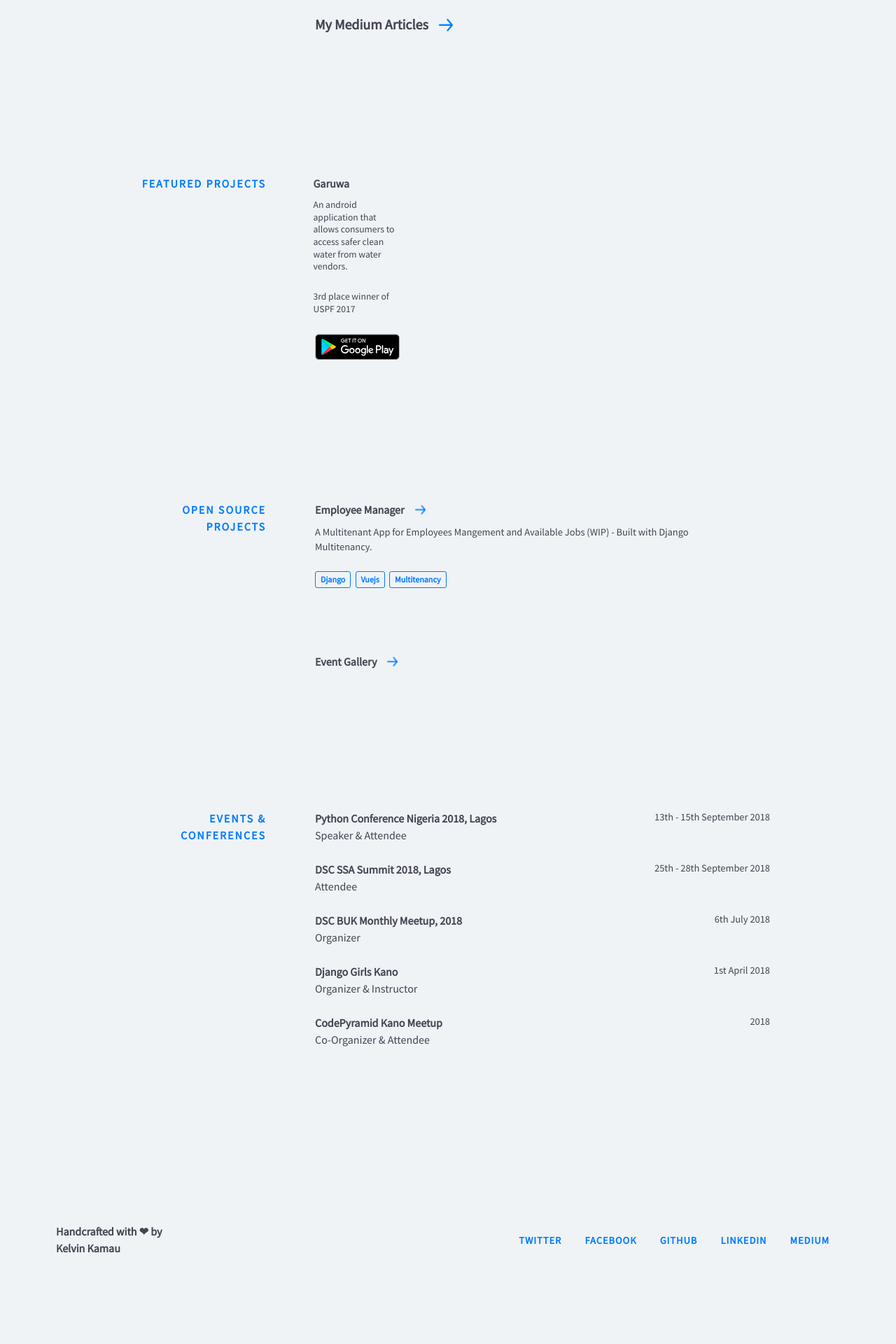
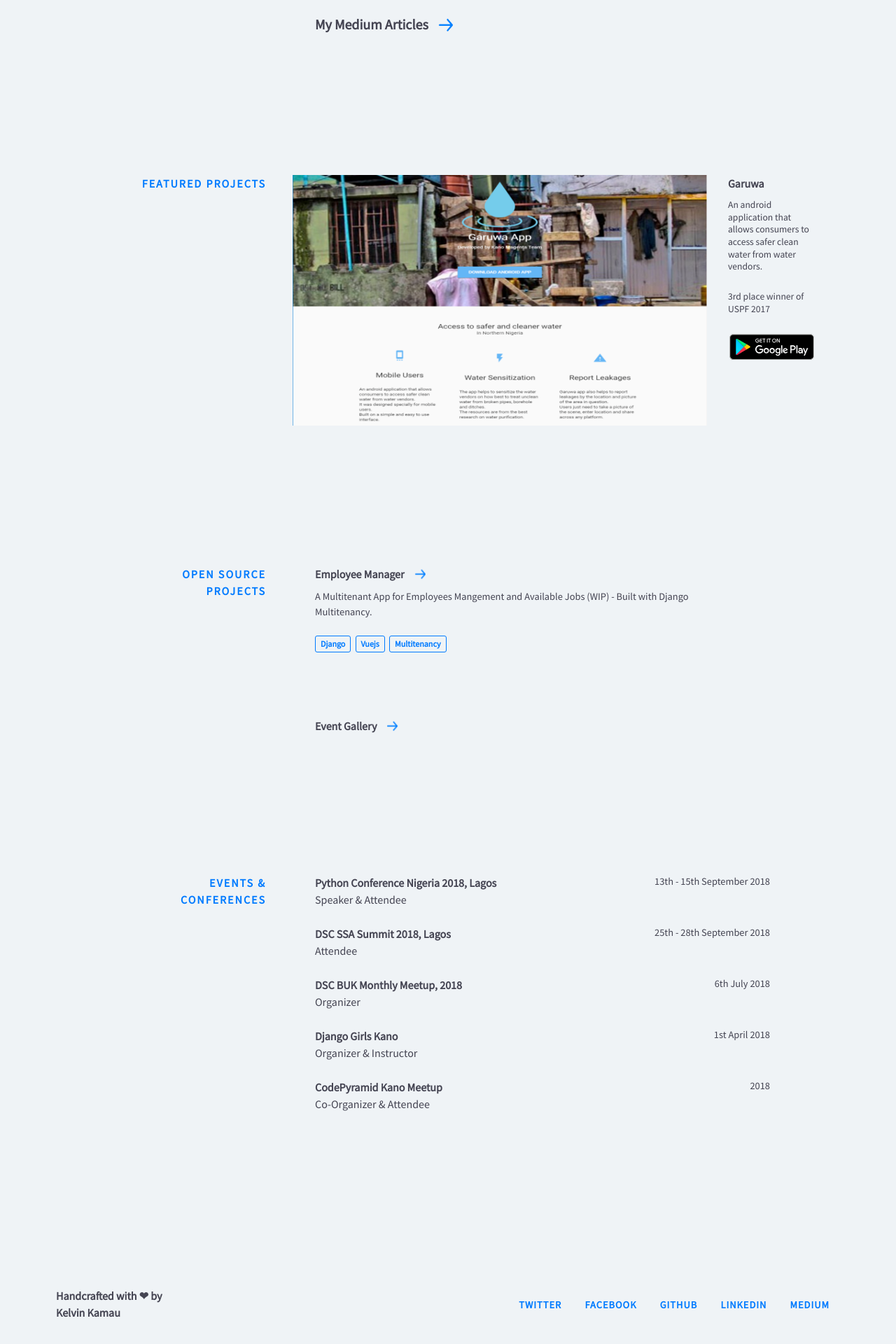
Before and after one commit to Timtech4u/timtech4u.github.io, a Jekyll site: the page built from index.html, in a window 1280 px wide. Shown: the part 2479-4399 px from the top of the page at 70% size. Built offline with Jekyll 4.4.1, drawn with Linux system fonts in a browser that asks for light colours; nearby versions of some CDN libraries; before the commit the page ends 4324 px from its top, so only the background shows below that.

Commit message:
Added project

```diff
--- a/_includes/featured-projects.html
+++ b/_includes/featured-projects.html
@@ -1,20 +1,16 @@
 <section class="section featured-projects">
     <div class="section__title">Featured Projects</div>
     <div class="section__content">
-
-        <div class="project reminders">
-            <!-- <figure class="project__pic">
-                <a href="https://play.google.com/store/apps/details?id=appinventor.ai_timothyolaleke.Garuwa" target="_blank">
-                    <div class="phone">
-                        <img src="{{site.baseurl}}/img/featured/garuwa.png" alt="Garuwa" width="1200px" height="750px">
-                    </div>
+        <div class="project tictactoe">
+            <figure class="project__pic">
+                <a href="http://garuwa.com.ng" target="_blank">
+                    <img src="{{site.baseurl}}/img/featured/garuwa.png" alt="Garuwa">
                 </a>
-            </figure> -->
+            </figure>
             <figcaption class="project__caption">
                 <div class="project__name">
-                    <a href="http://garuwa.com.ng"
-                       target="_blank"><img class="smally" src="img/googleplay.png" height="17px" width="17px"
-                                            style="padding-right: 2px">Garuwa</a>
+                    <a href="http://garuwa.com.ng" target="_blank">
+                        Garuwa</a>
                 </div>
                 <p>An android application that allows consumers to access safer clean water from water vendors. </p>
                 <p>3rd place winner of USPF 2017</p>
@@ -24,48 +20,6 @@
             </figcaption>
         </div>
 
-        <!-- <div class="project tictactoe">
-            <figure class="project__pic">
-                <a href="https://www.kelvinkamau.app/tictactoe/" target="_blank">
-                    <img src="{{site.baseurl}}/img/featured/attc/ttc.png" alt="TTC">
-                </a>
-            </figure>
-            <figcaption class="project__caption">
-                <div class="project__name">
-                    <a href="https://www.kelvinkamau.app/tictactoe/" target="_blank">
-                        tictactoe</a>
-                </div>
-                <p>A fun and interactive web game of tic-tac-toe in progressive web app where a user plays against the
-                    computer. Find the source code <a href="https://github.com/kelvinkamau/tictactoe" target="_blank">here</a> </p>
-            </figcaption>
-        </div>
-
-        <div class="project pace2d">
-            <figure class="project__pic phones">
-                <a href="https://play.google.com/store/apps/details?id=app.kelvinkamau.pace2d" target="_blank">
-                    <div class="phone">
-                        <img src="{{site.baseurl}}/img/featured/pace/pace1.png" alt="Pace2D">
-                    </div>
-                    <div class="phone">
-                        <img src="{{site.baseurl}}/img/featured/pace/pace2.png" alt="Pace2D">
-                    </div>
-                    <div class="phone">
-                        <img src="{{site.baseurl}}/img/featured/pace/pace3.png" alt="Pace2D">
-                    </div>
-                </a>
-            </figure>
-            <figcaption class="project__caption">
-                <div class="project__name">
-                    <a href="https://play.google.com/store/apps/details?id=app.kelvinkamau.pace2d" target="_blank"><img
-                            class="smally" src="img/googleplay.png" height="17px;" width="17px"
-                            style="padding-right: 2px;">Pace2D Game</a>
-                </div>
-                <p>A minimalistic game where you control a block to evade the falling obstacles.</p>
-                <a href="https://play.google.com/store/apps/details?id=app.kelvinkamau.pace2d" target="_blank"><img
-                        class="playstore" src="{{site.baseurl}}/img/featured/playstore.svg"
-                        alt="Reminders on PlayStore"></a>
-            </figcaption>
-        </div> -->
 
     </div>
 </section>
```
